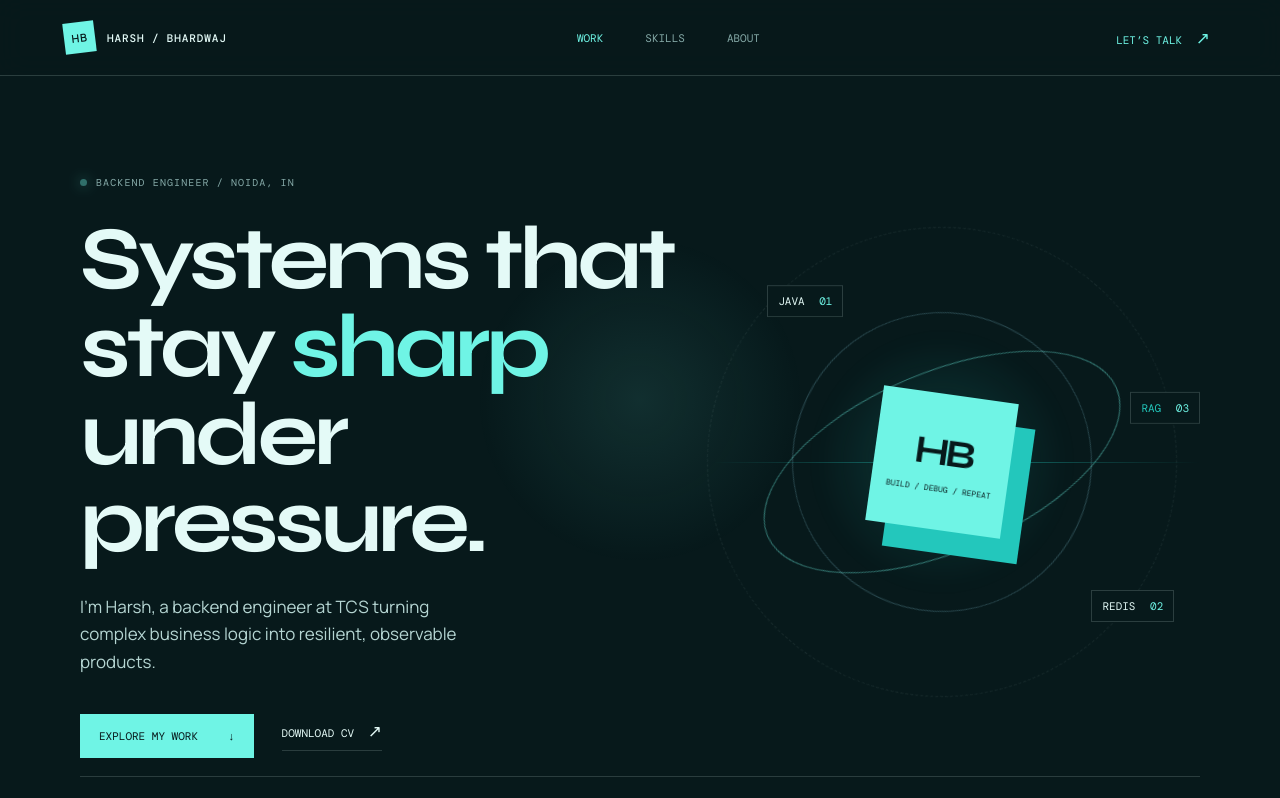
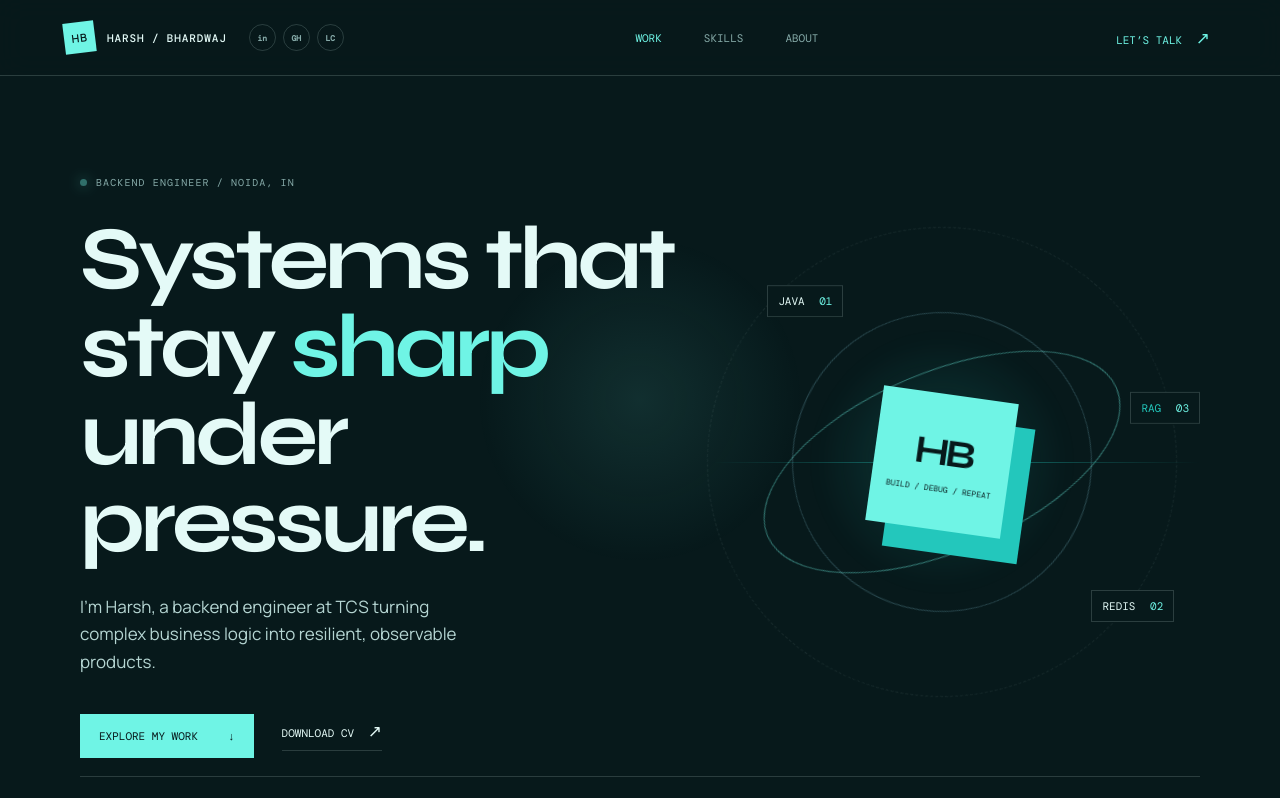
Before and after one commit to Harsh81181/harsh-bhardwaj-portfolio, a React (Vite) app: page / in a window 1280 px wide. Shown: the top 798 px of the page. Built offline with nearby package versions, Linux system fonts and the light colour scheme.

Commit message:
Add social links to header

```diff
--- a/index.html
+++ b/index.html
@@ -9,6 +9,12 @@
       html { overflow-x: hidden; }
       body { overflow-x: hidden; touch-action: pan-y; overscroll-behavior-y: auto; }
       #root, main { min-height: 100%; overflow-x: clip; }
+      .header-identity { display: flex; align-items: center; gap: 22px; }
+      .header-socials { display: flex; align-items: center; gap: 7px; }
+      .header-socials a { display: grid; place-items: center; width: 27px; height: 27px; border: 1px solid var(--line); border-radius: 50%; color: var(--muted); transition: color .25s, border-color .25s, background .25s, transform .25s; }
+      .header-socials a:hover { color: var(--ink); background: var(--lime); border-color: var(--lime); transform: translateY(-3px); }
+      .header-socials span { font: 700 8px var(--mono); }
+      @media (max-width: 760px) { .header-identity { gap: 10px; } .header-socials { gap: 4px; } .header-socials a { width: 24px; height: 24px; } .header-socials span { font-size: 7px; } }
     </style>
     <style>html,body,main{overflow-x:hidden!important}</style>
   </head>
--- a/src/App.jsx
+++ b/src/App.jsx
@@ -76,7 +76,7 @@ function App() {
 
   return <>
     <div className="cursor-glow" aria-hidden="true" />
-    <header className="site-header"><a className="brand" href="#top"><span className="brand-mark">HB</span><span>HARSH / BHARDWAJ</span></a><nav>{['work', 'technical-skills', 'about'].map((id) => <button className={active === id ? 'active' : ''} onClick={() => scrollTo(id)} key={id}>{id === 'technical-skills' ? 'Skills' : id}</button>)}</nav><button className="header-cta" onClick={() => scrollTo('contact')}>Let’s talk <span>↗</span></button></header>
+    <header className="site-header"><div className="header-identity"><a className="brand" href="#top"><span className="brand-mark">HB</span><span>HARSH / BHARDWAJ</span></a><div className="header-socials" aria-label="Social profiles">{socials.map(([label, href]) => <a href={href} target="_blank" rel="noreferrer" aria-label={label} title={label} key={label}><span>{label === 'GitHub' ? 'GH' : label === 'LinkedIn' ? 'in' : 'LC'}</span></a>)}</div></div><nav>{['work', 'technical-skills', 'about'].map((id) => <button className={active === id ? 'active' : ''} onClick={() => scrollTo(id)} key={id}>{id === 'technical-skills' ? 'Skills' : id}</button>)}</nav><button className="header-cta" onClick={() => scrollTo('contact')}>Let’s talk <span>↗</span></button></header>
     <main id="top">
       <section className="hero section-shell"><div className={reveal('hero-copy', 'hero-copy reveal-left')} data-reveal="hero-copy"><p className="eyebrow"><span className="status-dot" /> Backend engineer / Noida, IN</p><h1>Systems that stay <em>sharp</em><br />under pressure.</h1><p className="hero-intro">I’m Harsh, a backend engineer at TCS turning complex business logic into resilient, observable products.</p><div className="hero-actions"><button className="button button-primary" onClick={() => scrollTo('work')}>Explore my work <span>↓</span></button><a className="text-link" href={cvUrl} download="Harsh_Bhardwaj_cv.pdf">Download CV <span>↗</span></a></div></div><div className={reveal('hero-art', 'hero-art reveal-scale')} data-reveal="hero-art"><div className="orbit orbit-one" /><div className="orbit orbit-two" /><div className="orbit orbit-three" /><div className="core-node"><strong>HB</strong><small>BUILD / DEBUG / REPEAT</small></div><span className="float-label label-java">JAVA <b>01</b></span><span className="float-label label-redis">REDIS <b>02</b></span><span className="float-label label-rag">RAG <b>03</b></span><div className="scan-line" /></div><div className={reveal('hero-foot', 'hero-foot reveal-up')} data-reveal="hero-foot"><span>01 — Selected portfolio</span><span>Scroll to inspect ↓</span></div></section>
       <section className="signal-strip"><div className="signal-inner"><span className="signal-label">RECENT SIGNALS</span><div className="signal-track"><span>65% FASTER QUERIES</span><i /><span>70% FEWER INCIDENTS</span><i /><span>40% LOWER LATENCY</span><i /><span>15 MIN → UNDER 1 MIN SEARCH</span></div></div></section>
```
